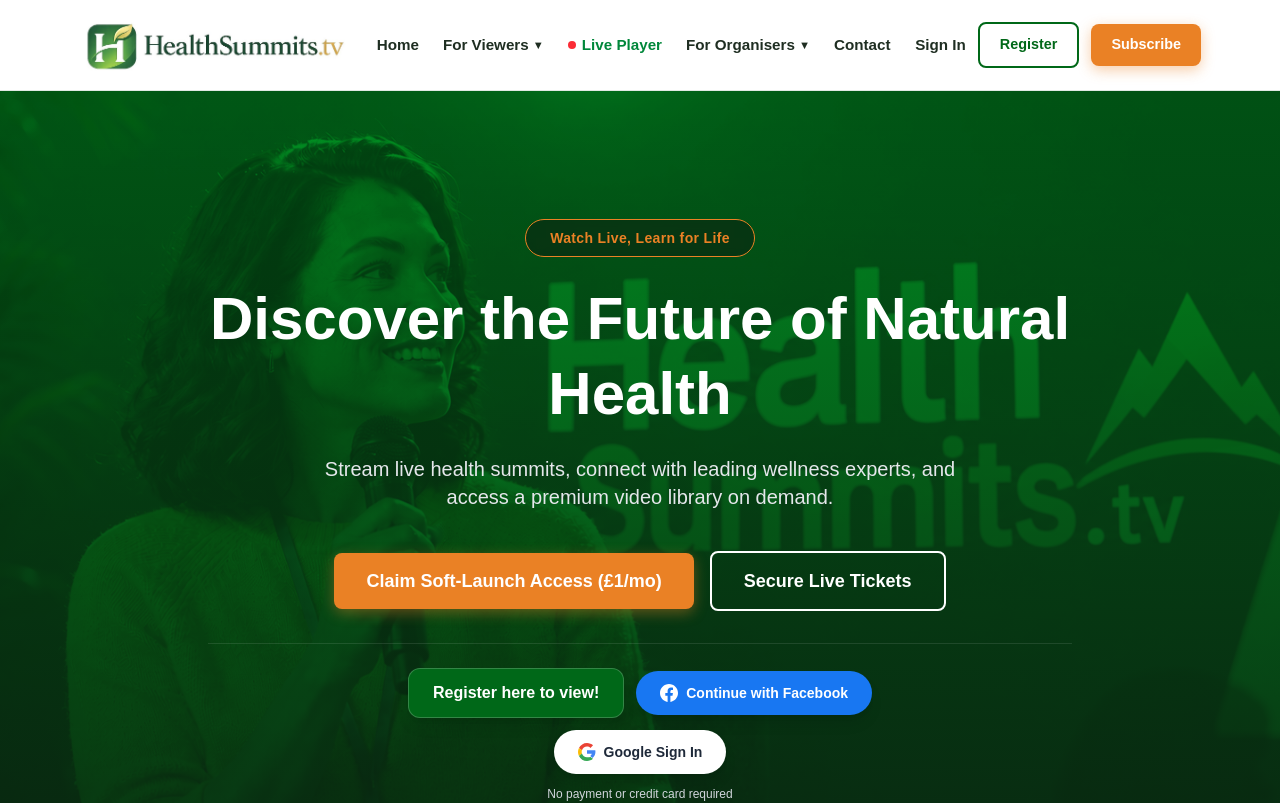
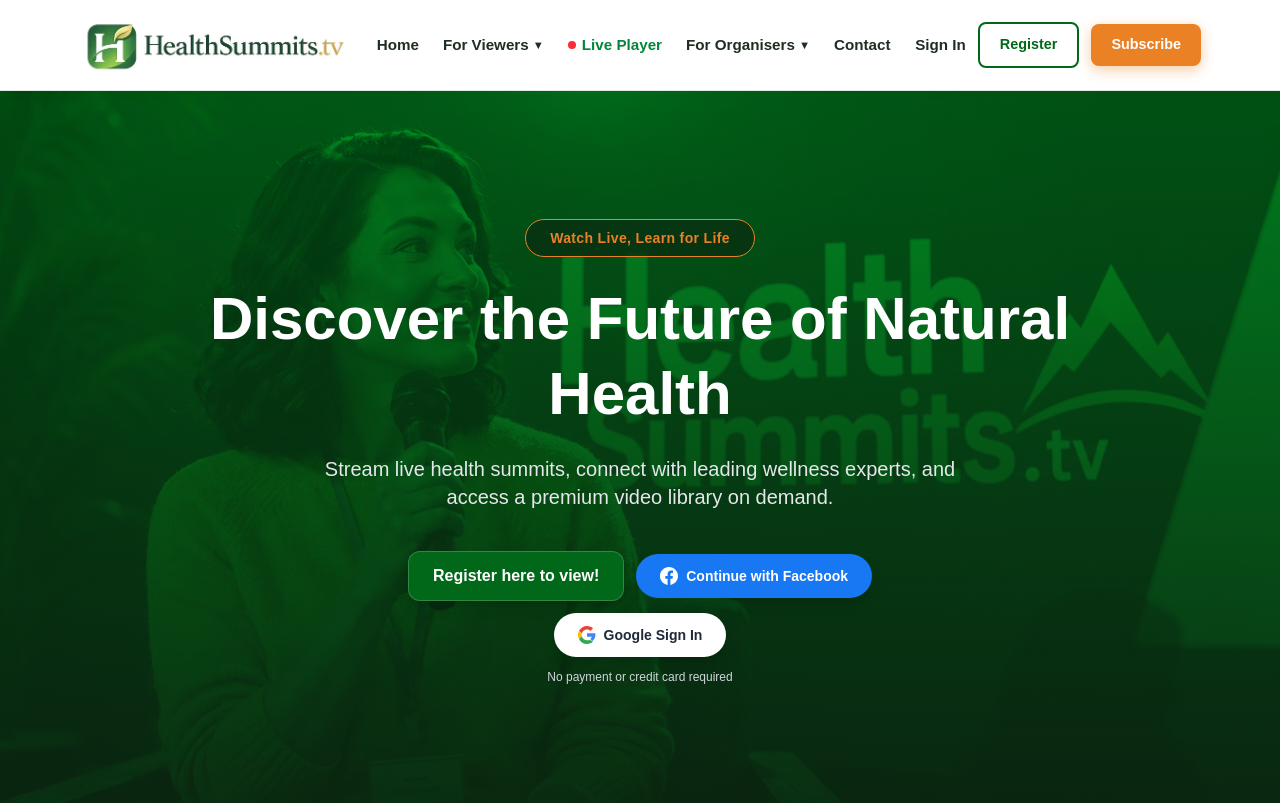
Before and after one commit to Iain-global/healthstv-app, a Next.js app: page / in a window 1280 px wide. Shown: the top 803 px of the page. Built offline with nearby package versions, Linux system fonts and the light colour scheme; no server answers; the database is empty.

Commit message:
Update page.tsx

```diff
--- a/src/app/page.tsx
+++ b/src/app/page.tsx
@@ -23,17 +23,8 @@ export default function Home() {
           <p className="text-lg md:text-xl text-gray-200 mb-10 max-w-2xl mx-auto font-body">
             Stream live health summits, connect with leading wellness experts, and access a premium video library on demand.
           </p>
-          <div className="flex flex-col sm:flex-row justify-center items-center gap-4">
-            <button className="bg-[#ea8125] hover:bg-[#d3701a] text-white px-8 py-3.5 rounded-lg font-bold text-lg shadow-[0_4px_14px_rgba(234,129,37,0.4)] transition-all hover:-translate-y-1 w-full sm:w-auto">
-              Claim Soft-Launch Access (£1/mo)
-            </button>
-            <Link href="/events" className="border-2 border-white text-white hover:bg-white hover:text-[#006818] px-8 py-3.5 rounded-lg font-bold text-lg transition-all w-full sm:w-auto text-center">
-              Secure Live Tickets
-            </Link>
-          </div>
-
           {/* Quick Registration & Social Login Options */}
-          <div className="mt-8 pt-6 border-t border-white/10 flex flex-col items-center">
+          <div className="flex flex-col items-center">
             <div className="flex flex-wrap justify-center items-center gap-3 mb-3">
               <Link
                 href="/register"
```
